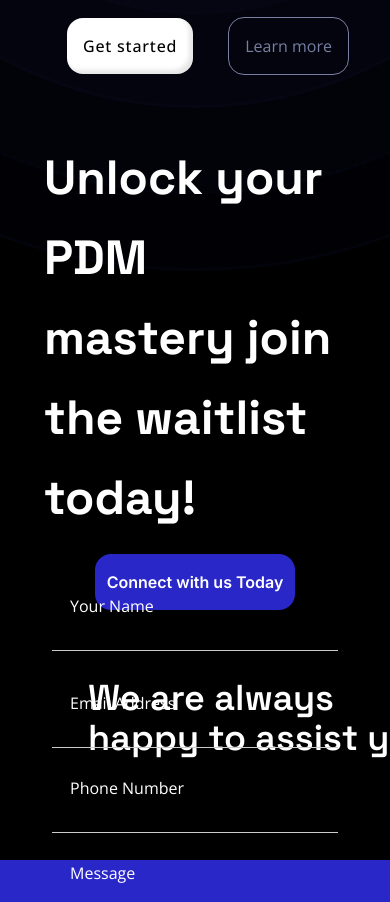
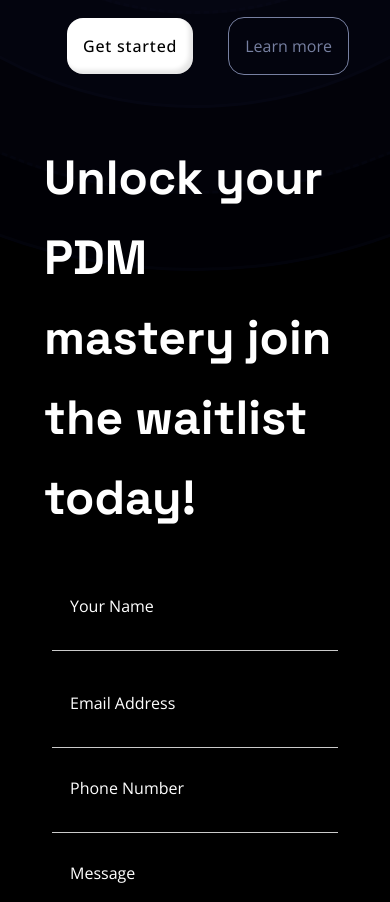
Before and after one commit to PhoinixTechnologies/pdm, a React (Vite) app: page / in a window 390 px wide. Shown: the part 4600-5502 px from the top of the page. Built offline with nearby package versions, Linux system fonts and the light colour scheme; a web font is replaced by a local one.

Commit message:
Connect section responsiveness progress

```diff
--- a/src/Agenda.jsx
+++ b/src/Agenda.jsx
@@ -1,7 +1,7 @@
 import about from './img/agenda.png'
 const Agenda = () => {
     return (
-      <div className='bg-black  p-20 px-10 md:px-20 py-40 flex flex-col gap-70 mt-10' id='Agenda'>
+      <div className='bg-black  p-20 px-10 md:px-20 py-40 pb-5 md:pb-20 flex flex-col h-fit gap-70 mt-10 ' id='Agenda'>
             <div className='flex justify-center items-center h-max relative'>
                 <div className="w-[630px] h-[629px] flex-shrink-0 rounded-[630px] border-[3px] border-dashed border-[#0D0F2B] opacity-90 bg-[#060714] flex justify-center items-center">
                     <div className="w-[818px] h-[817px] flex-shrink-0 rounded-[818px] border-[3px] border-solid border-[#0D0F2B] opacity-80 bg-[#060714] flex justify-center items-center">
@@ -44,7 +44,7 @@ const Agenda = () => {
                 </div>
             </div>
 
-            <div className='flex justify-center items-center h-max  relative inset-x-0 top-20 md:-top-0'>
+            <div className='flex justify-center items-center h-max relative inset-x-0 top-20 md:-top-0'>
                 <div className="w-[630px] h-[629px] flex-shrink-0 rounded-[630px] border-[3px] border-dashed border-[#0D0F2B] opacity-90 bg-[#060714] flex justify-center items-center hidden md:flex">
                     <div className="w-[818px] h-[817px] flex-shrink-0 rounded-[818px] border-[3px] border-solid border-[#0D0F2B] opacity-80 bg-[#060714] flex justify-center items-center hidden md:flex">
                         <div className="w-[990px] h-[989px] flex-shrink-0 rounded-[990px] border-[3px] border-dashed border-[#0D0F2B] opacity-70 bg-[#060714] flex justify-center items-center hidden md:flex">
@@ -53,7 +53,7 @@ const Agenda = () => {
                         </div>
                     </div>
             </div>
-                    <div className='grid grid-rows-auto grid-cols-auto w-fit h-fit text-white absolute p-1 -top-60 md:top-10 gap-10 md:gap-x-10 justify-start'>
+                    <div className='grid grid-rows-auto grid-cols-auto w-fit h-fit text-white relative md:absolute p-1 -top-60 md:top-10 gap-10 md:gap-x-10 justify-start inset-x-0 '>
                             <div className=' w-fit'>
                                 <h3 className='w-fit font-link font-bold text-5xl/20 md:w-230 md:text-6xl/20 '>
                                 Unlock your PDM mastery <span className = "hidden md:inline-flex"> - </span> join the waitlist today!
--- a/src/connect.jsx
+++ b/src/connect.jsx
@@ -2,8 +2,8 @@
 import Plogo from './img/Plogo.png'
 const Connect = () => {
     return (
-        <div className=' w-full bg-black pt-10 flex flex-col gap-y-5' id='connect'>
-             <button type="button" className='input-btn place-self-center'>
+        <div className=' w-full bg-black pt-10 flex flex-col gap-y-5 border border-white h-max' id='connect'>
+             <button type="button" className='input-btn place-self-center border border-white'>
                 <p className='input-text text-white'>
                     Connect with us Today
                 </p>
@@ -51,10 +51,11 @@ const Connect = () => {
             </div>
             <div className='flex w-full gap-x-10 justify-center text-white h-max p-20 py-10 items-center'>
                <div className='flex flex-col gap-y-10 font-link'>
-                <div className='flex items-end '>
+                <div className='flex items-end gap-x-2'>
                     <img src={Plogo} alt="" className='w-10' />
-                <h1 className=' font-bold text-xl'>My PDM Tutor</h1></div>
-                <div className='text-sm font-light flex flex-col gap-y-2'>
+                    <h1 className=' font-bold text-3xl md:text-xl '>My PDM Tutor</h1>
+                </div>
+                <div className='text-sm font-light flex flex-col gap-y-5 md:gap-y-2'>
                     <p>Phone: <b> +234 803 986 7195</b></p>
                     <p>Email: <a href="mypdmtutor@gmail.com">mypdmtutor@gmail.com</a></p>
                 </div>
@@ -77,7 +78,7 @@ const Connect = () => {
                     </svg></a>
                 </div>
                </div>
-               <div className='flex flex-col gap-y-5 place-self-start p-3'>
+               <div className='md:flex flex-col gap-y-5 place-self-start p-3 hidden'>
                     <h3 className='input-text'> Company</h3>
                     <ul className='font-light text-sm flex flex-col gap-y-2'>
                         <li>About us</li>
@@ -87,7 +88,7 @@ const Connect = () => {
                     </ul>
 
                </div>
-               <div className='flex flex-col gap-y-5 place-self-start p-3'>
+               <div className='md:flex flex-col gap-y-5 place-self-start p-3 hidden'>
                 <h3 className='input-text'>Education</h3>
                 <ul className='font-light text-sm flex flex-col gap-y-2'>
                     <li>Data Analytics</li>
--- a/src/index.css
+++ b/src/index.css
@@ -39,7 +39,7 @@
     @apply text-white font-logo text-sm font-medium tracking-wider;
 }
 .input-btn{
-    @apply flex gap-x-0 bg-[#2A27C9] w-max items-center p-3 py-4 rounded-2xl mt-15;
+    @apply hidden md:flex gap-x-0 bg-[#2A27C9] w-max items-center p-3 py-4 rounded-2xl mt-15 z-1;
 }
 .input-text{
     @apply items-center font-logo  font-semibold;
```
Lines whose indentation alone changed are shown as unchanged.
